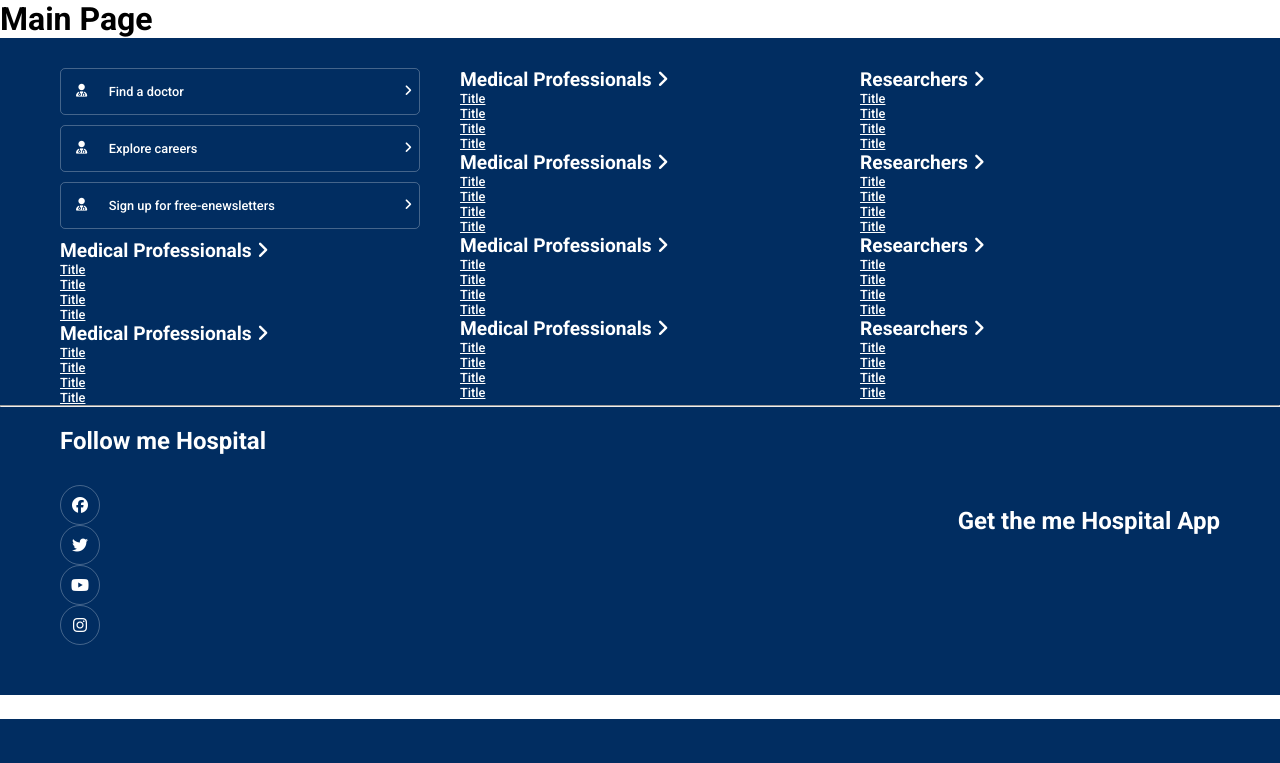
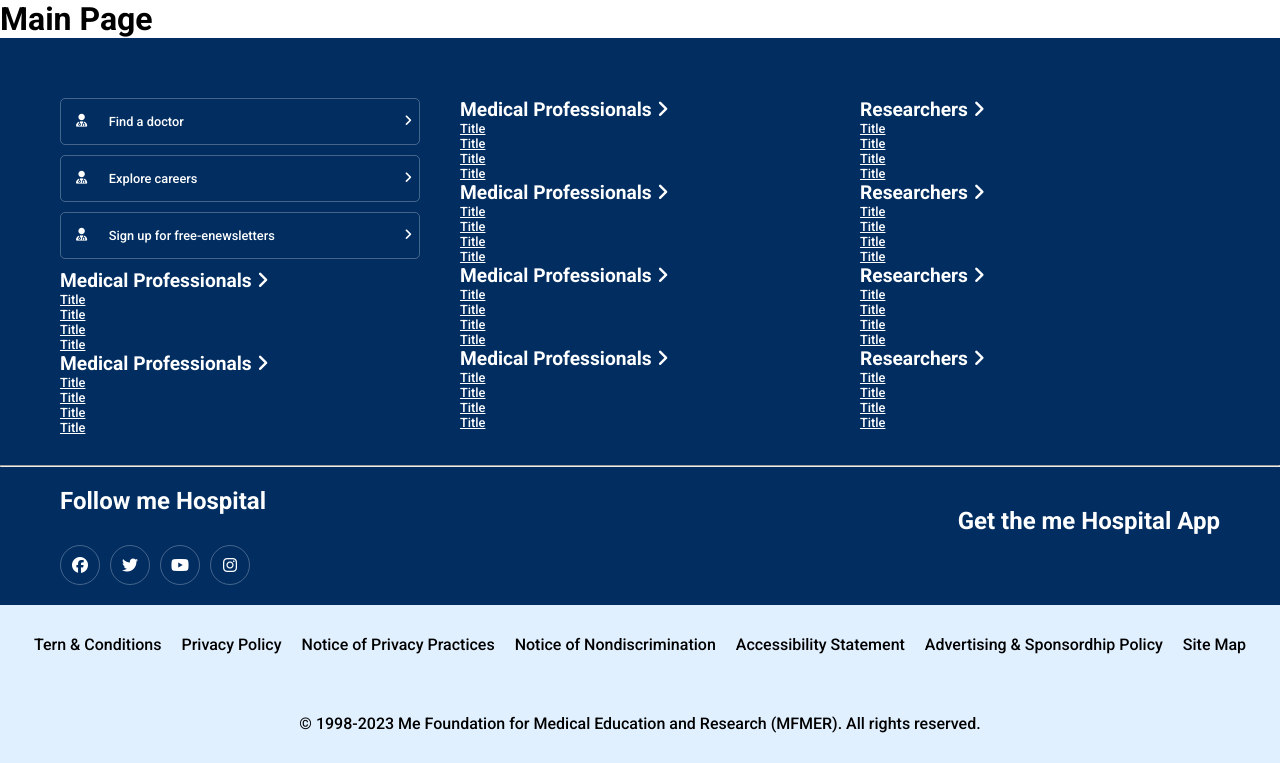
Before and after one commit to A-Al-Mamun/PHP_Hospital_MS, a PHP site: page / in a window 1280 px wide. Shown: the part 81-844 px from the top of the page. Before the commit the page ends 800 px from the top, so only its background shows below. Run offline with PHP 8.4, Linux system fonts and the light colour scheme.

Commit message:
Footer design completed

```diff
--- a/assets/css/style.css
+++ b/assets/css/style.css
@@ -94,11 +94,12 @@ header{
 /* 0 Footer Section */
 footer{
     background: #012d61;
-    padding: 30px 0;
+    padding-top: 30px;
 }
 .footer-container1{
     max-width: 1160px;
     margin: 0 auto;
+    padding: 30px 0;
     display: grid;
     grid-template-columns: repeat(3, 1fr);
     grid-gap: 40px;
@@ -158,11 +159,16 @@ footer{
     color: #fff;
     margin-bottom: 30px;
 }
-.container2-item a{
+.social-icon{
+    display: flex;
+    flex-direction: row;
+}
+.social-icon a{
     display: flex;
     justify-content: center;
     align-items: center;
     color: #fff;
+    margin-right: 10px;
     width: 40px;
     height: 40px;
     border: 1px solid #ffffff44;
@@ -170,7 +176,26 @@ footer{
     border-radius: 50%;
     transition: 0.4s;
 }
-.container2-item a:hover{
+.social-icon a:hover{
     border: 1px solid #ffffff;
 }
-.container2-item a i{}
+.social-icon a i{}
+
+
+.footer-container3,
+.footer-container4{
+    padding: 30px 0;
+    background: #e1f0ff;
+    display: flex;
+    justify-content: center;
+}
+.footer-container3 a{
+    display: inline-block;
+    color: #000;
+    text-decoration: none;
+    padding: 0 10px;
+    transition: 0.4s;
+}
+.footer-container3 a:hover{
+    text-decoration: underline;
+}
--- a/components/footer.php
+++ b/components/footer.php
@@ -70,13 +70,27 @@
     <div class="footer-container2">
         <div class="container2-item">
             <h2>Follow me Hospital</h2>
-            <a href="#"><i class="fa-brands fa-facebook"></i></a>
-            <a href="#"><i class="fa-brands fa-twitter"></i></a>
-            <a href="#"><i class="fa-brands fa-youtube"></i></a>
-            <a href="#"><i class="fa-brands fa-instagram"></i></a>
+            <div class="social-icon">
+                <a href="#"><i class="fa-brands fa-facebook"></i></a>
+                <a href="#"><i class="fa-brands fa-twitter"></i></a>
+                <a href="#"><i class="fa-brands fa-youtube"></i></a>
+                <a href="#"><i class="fa-brands fa-instagram"></i></a>
+            </div>
         </div>
         <div class="container2-item">
             <h2>Get the me Hospital App</h2>
         </div>
     </div>
+    <div class="footer-container3">
+        <a href="#">Tern & Conditions</a>
+        <a href="#">Privacy Policy</a>
+        <a href="#">Notice of Privacy Practices</a>
+        <a href="#">Notice of Nondiscrimination</a>
+        <a href="#">Accessibility Statement</a>
+        <a href="#">Advertising & Sponsordhip Policy</a>
+        <a href="#">Site Map</a>
+    </div>
+    <div class="footer-container4">
+        <p>© 1998-2023 Me Foundation for Medical Education and Research (MFMER). All rights reserved.</p>
+    </div>
 </footer>
```
